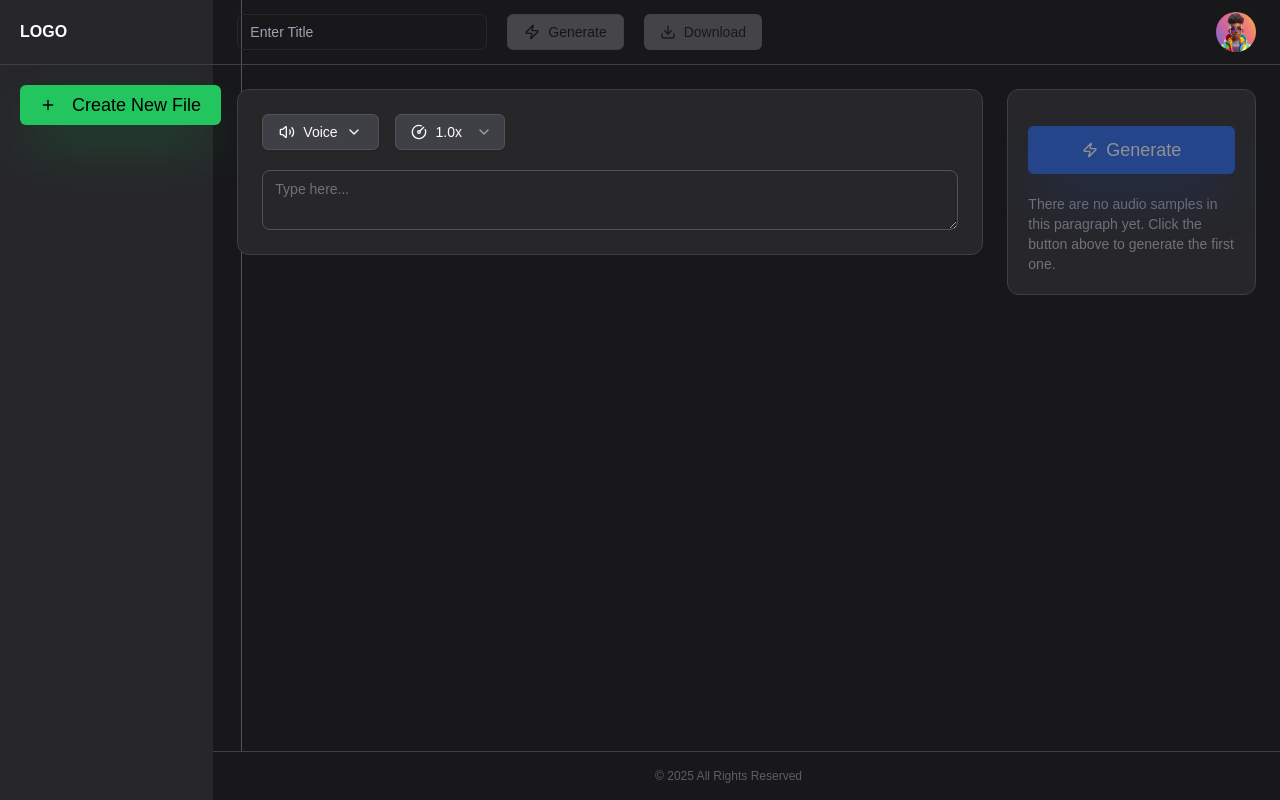
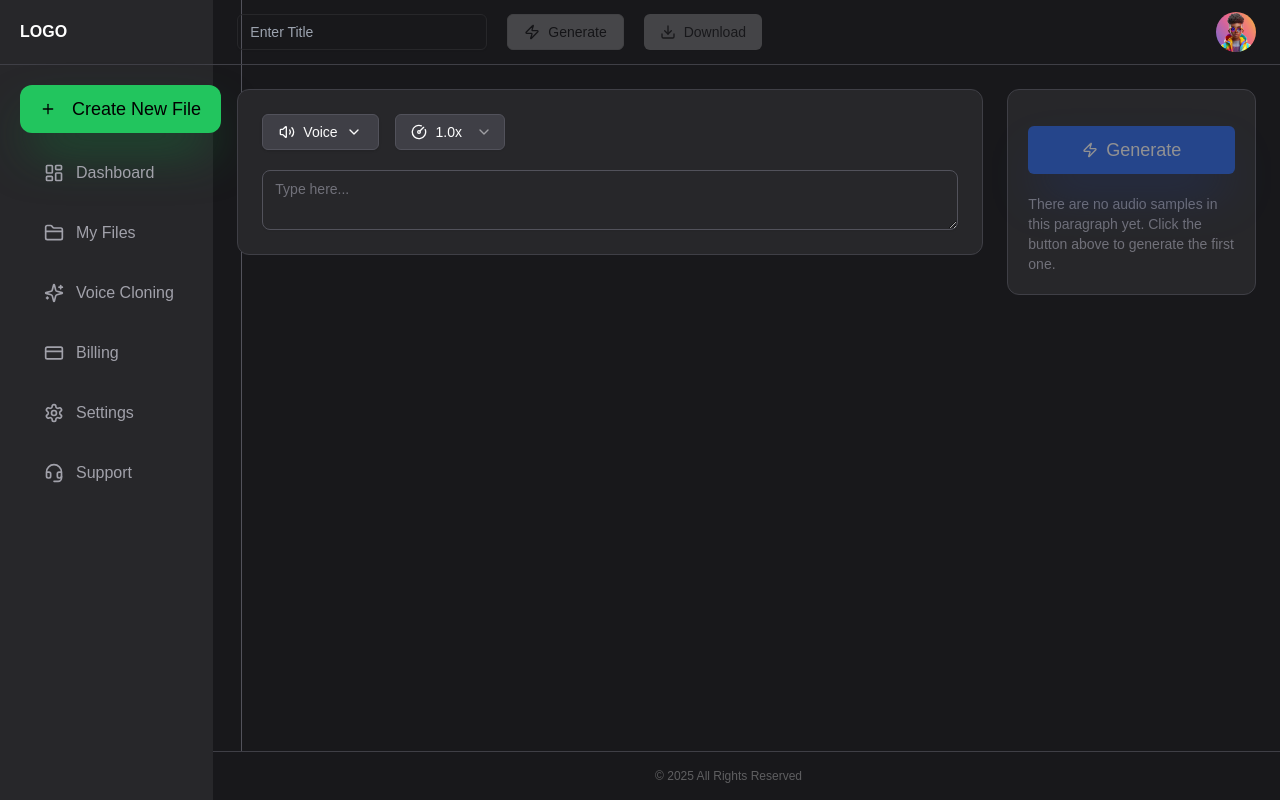
Before and after one commit to kishanshettyb/text2voice, a Next.js app: page /studio in a window 1280 px wide. Built offline with nearby package versions, Linux system fonts and the light colour scheme.

Commit message:
feat: 🎸 add icons to sidebar

```diff
--- a/src/components/studioSidebar.tsx
+++ b/src/components/studioSidebar.tsx
@@ -1,6 +1,15 @@
 import React from 'react'
-import { Plus } from 'lucide-react'
+import {
+  CreditCard,
+  FolderClosed,
+  Headset,
+  LayoutDashboard,
+  Plus,
+  Settings,
+  Sparkles
+} from 'lucide-react'
 import { Button } from './ui/button'
+import Link from 'next/link'
 
 function StudioSidebar() {
   return (
@@ -9,10 +18,54 @@ function StudioSidebar() {
         <p className="text-white font-semibold">LOGO</p>
       </div>
       <div className="px-5">
-        <Button className="w-full p-5 text-lg shadow-2xl shadow-green-800 hover:bg-green-400 hover:animate-pulse bg-green-500 text-black">
+        <Button className="w-full mb-5 rounded-xl px-5 py-6 text-lg shadow-2xl shadow-green-800 hover:bg-green-400 hover:animate-pulse bg-green-500 text-black">
           <Plus size="24" className="mr-2" />
           Create New File
         </Button>
+        <ul>
+          <li>
+            <Link href="#">
+              <div className="text-zinc-400 flex justify-start gap-x-3 items-center   hover:bg-zinc-700 px-6 py-2 w-full mb-5 rounded-xl">
+                <LayoutDashboard size="20" /> Dashboard
+              </div>
+            </Link>
+          </li>
+          <li>
+            <Link href="#">
+              <div className="text-zinc-400 flex justify-start gap-x-3 items-center   hover:bg-zinc-700 px-6 py-2 w-full mb-5 rounded-xl">
+                <FolderClosed size="20" /> My Files
+              </div>
+            </Link>
+          </li>
+          <li>
+            <Link href="#">
+              <div className="text-zinc-400 flex justify-start gap-x-3 items-center   hover:bg-zinc-700 px-6 py-2 w-full mb-5 rounded-xl">
+                <Sparkles size="20" /> Voice Cloning
+              </div>
+            </Link>
+          </li>
+          <li>
+            <Link href="#">
+              <div className="text-zinc-400 flex justify-start gap-x-3 items-center   hover:bg-zinc-700 px-6 py-2 w-full mb-5 rounded-xl">
+                <CreditCard size="20" /> Billing
+              </div>
+            </Link>
+          </li>
+          <li>
+            <Link href="#">
+              <div className="text-zinc-400 flex justify-start gap-x-3 items-center   hover:bg-zinc-700  px-6 py-2 w-full mb-5 rounded-xl">
+                <Settings size="20" /> Settings
+              </div>
+            </Link>
+          </li>
+          <li>
+            <Link href="#">
+              <div className="text-zinc-400 flex justify-start gap-x-3 items-center   hover:bg-zinc-700  px-6 py-2 w-full mb-5 rounded-xl">
+                <Headset size="20" /> Support
+              </div>
+            </Link>
+          </li>
+        </ul>
       </div>
     </div>
   )
```
